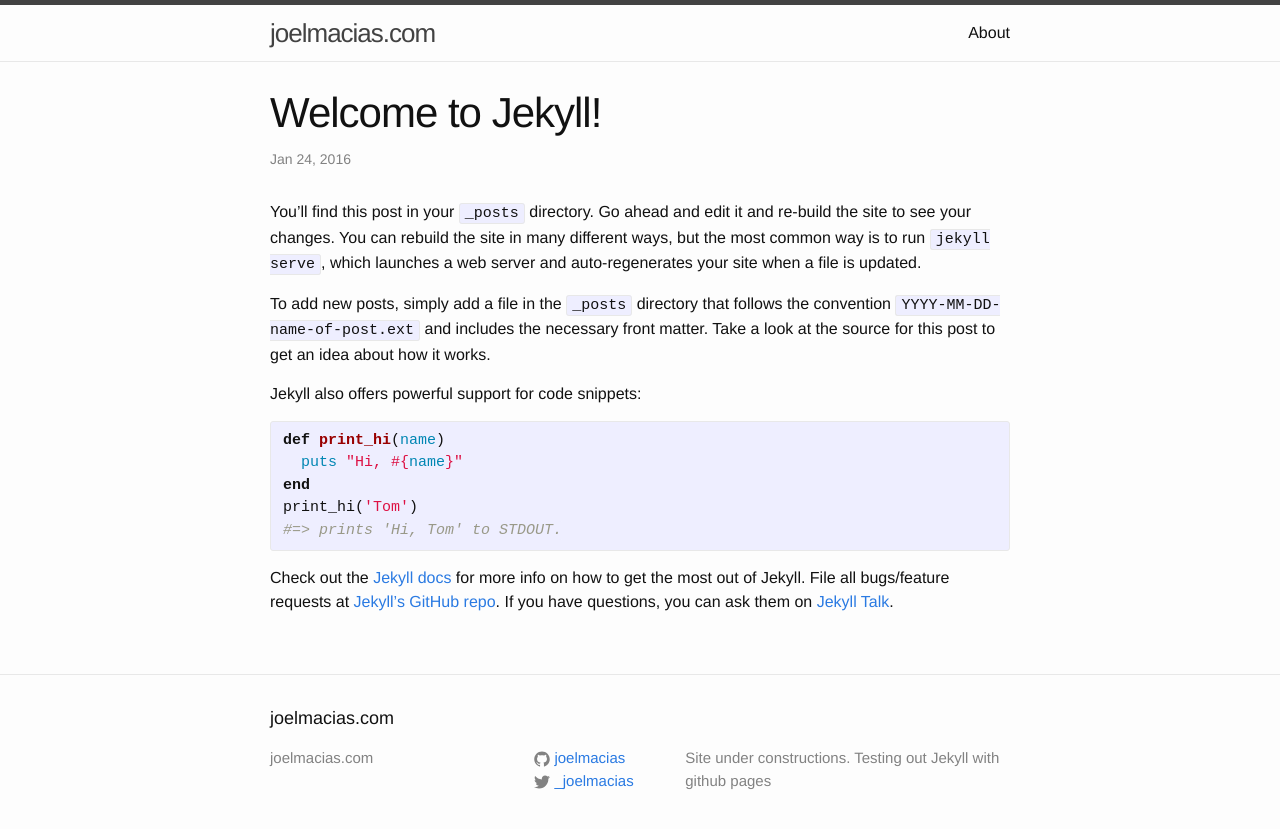
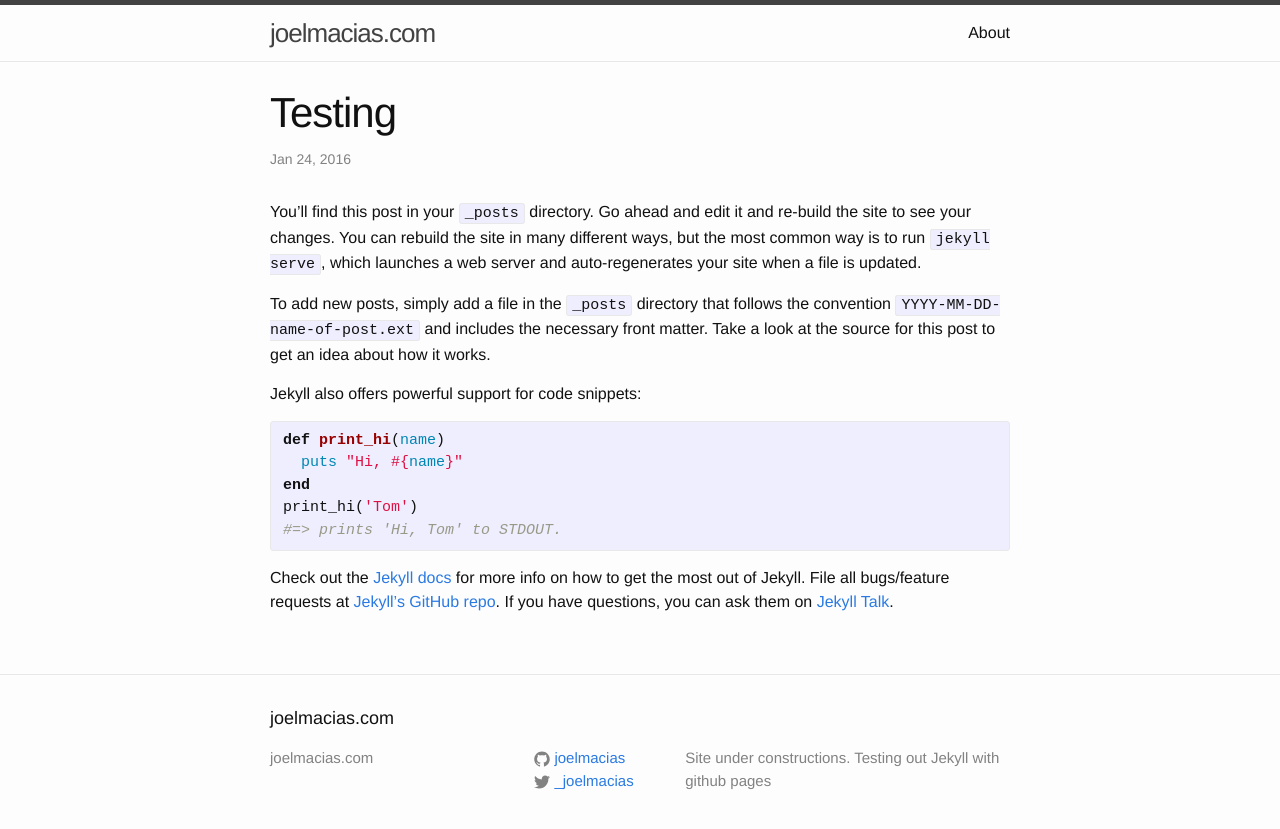
Before and after one commit to joelmacias/joelmacias.github.io, a Jekyll site: the page built from _posts/2016-01-23-welcome-to-jekyll.markdown, in a window 1280 px wide. Shown: the top 829 px of the page. Built offline with Jekyll 4.4.1, drawn with Linux system fonts in a browser that asks for light colours.

Commit message:
test post

```diff
--- a/_posts/2016-01-23-welcome-to-jekyll.markdown
+++ b/_posts/2016-01-23-welcome-to-jekyll.markdown
@@ -1,6 +1,6 @@
 ---
 layout: post
-title:  "Welcome to Jekyll!"
+title:  "Testing"
 date:   2016-01-23 20:45:56 -0800
 categories: jekyll update
 ---
```
